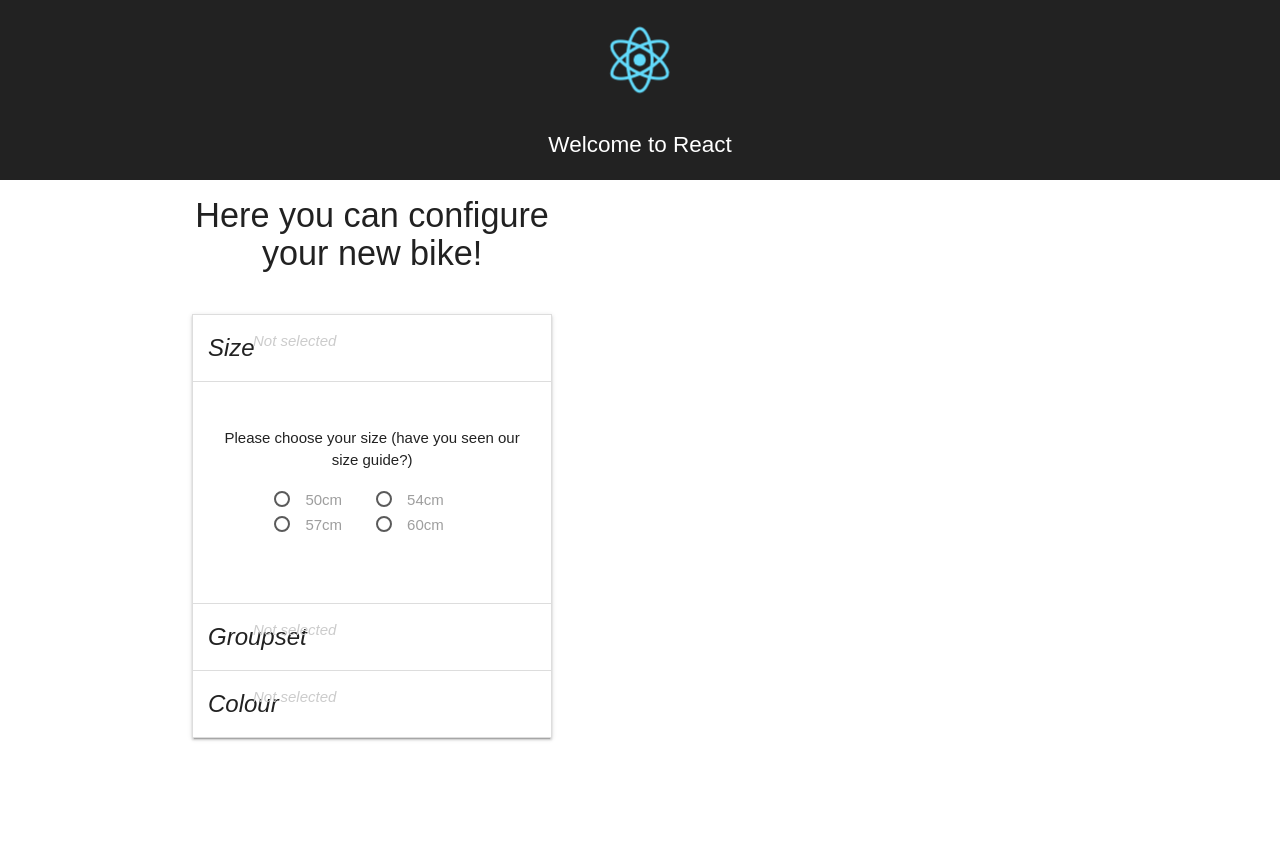
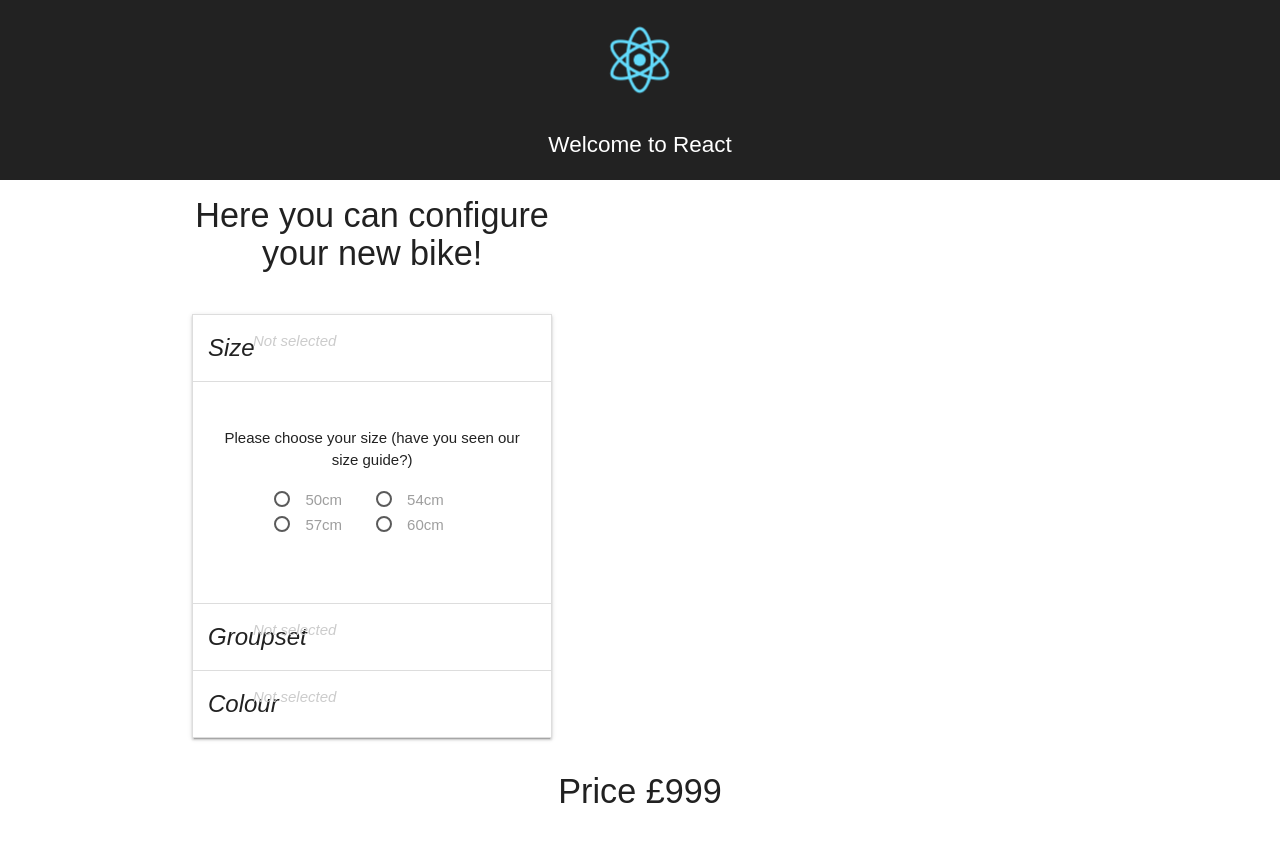
Before and after one commit to mark-williams/react-configurator, a React (Create React App) app: page / in a window 1280 px wide. Before the commit the page ends 800 px from the top, so only its background shows below. Built offline with nearby package versions, Linux system fonts and the light colour scheme.

Commit message:
Added price display, calculated based on ant selected extras

```diff
--- a/src/components/Configurator.js
+++ b/src/components/Configurator.js
@@ -21,10 +21,12 @@ class Configurator extends Component {
 
     this.state = {
       selectedSection: 1,
+      basePrice: 999,
+      configuredPrice: 999,
       sections: [
         { id: 1, sectionName: 'Size', bodyText: 'Please choose your size (have you seen our size guide?)', options: [{ val: 50, desc: '50cm' }, { val: 54, desc: '54cm' }, { val: 57, desc: '57cm' }, { val: 60, desc: '60cm' }], selectedOption: 0 },
-        { id: 2, sectionName: 'Groupset', bodyText: 'Please select your groupset', options: [{ val: 1, desc: 'Shimano Tiagra' }, { val: 2, desc: 'Shimano Ultegra (+£200)' }], selectedOption: 0 },
-        { id: 3, sectionName: 'Colour', bodyText: 'What colour do you want?', options: [{ val: 1, desc: 'Blue' }, { val: 2, desc: 'Grey' }, { val: 3, desc: 'Red' }], selectedOption: 0 },
+        { id: 2, sectionName: 'Groupset', bodyText: 'Please select your groupset', options: [{ val: 1, desc: 'Shimano Tiagra' }, { val: 2, desc: 'Shimano Ultegra (+£200)', extraCost: 200 }], selectedOption: 0 },
+        { id: 3, sectionName: 'Colour', bodyText: 'What colour do you want?', options: [{ val: 1, desc: 'Blue' }, { val: 2, desc: 'Red' }, { val: 3, desc: 'Chrome', extraCost: 100 }], selectedOption: 0 },
       ],
     };
   }
@@ -46,7 +48,25 @@ class Configurator extends Component {
       ...this.state.sections.slice(index + 1),
     ];
 
-    this.setState({ sections });
+    const configuredPrice = this.getPrice(sections);
+
+    this.setState({ sections, configuredPrice });
+  }
+
+  getPrice(updatedSections) {
+    let configuredPrice = this.state.basePrice;
+
+    updatedSections.forEach((section) => {
+      if (section.selectedOption !== 0) {
+        const option = _.find(section.options, o => o.val === section.selectedOption);
+        if (option.extraCost) {
+          //console.log('EXTRA COST OPTION', option);
+          configuredPrice += option.extraCost;
+        }
+      }
+    });
+
+    return configuredPrice;
   }
 
   getOptionDescription(sectionId) {
@@ -87,6 +107,9 @@ class Configurator extends Component {
             </ul>
           </div>
         </div>
+        <div className="row">
+          <h4>Price £{this.state.configuredPrice}</h4>
+        </div>
       </div>
     );
   }
```
